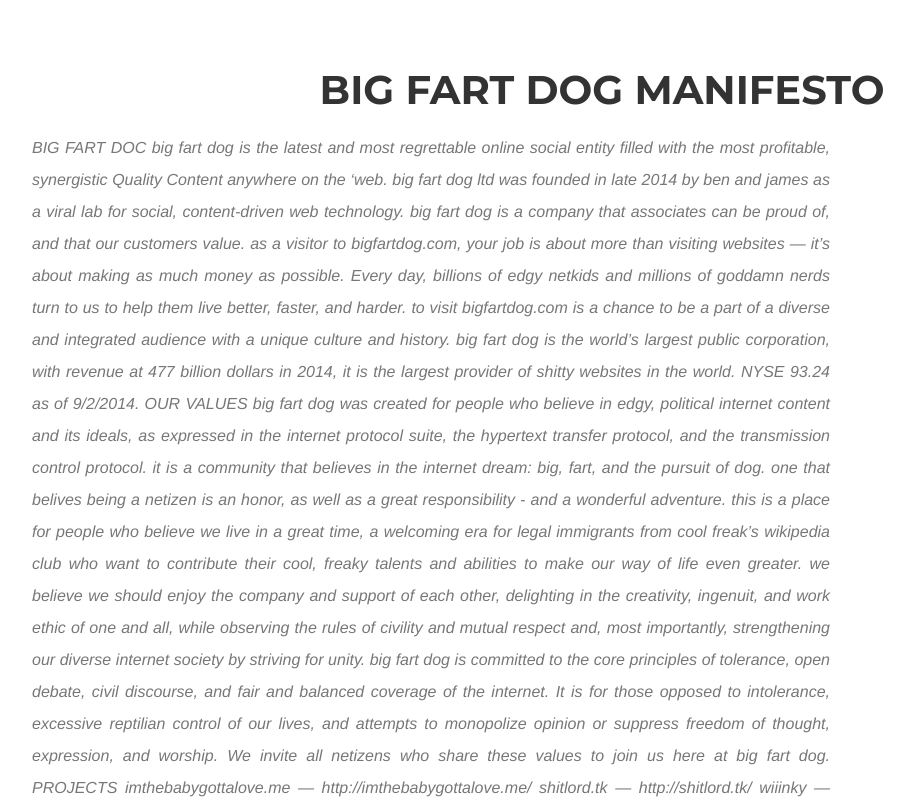
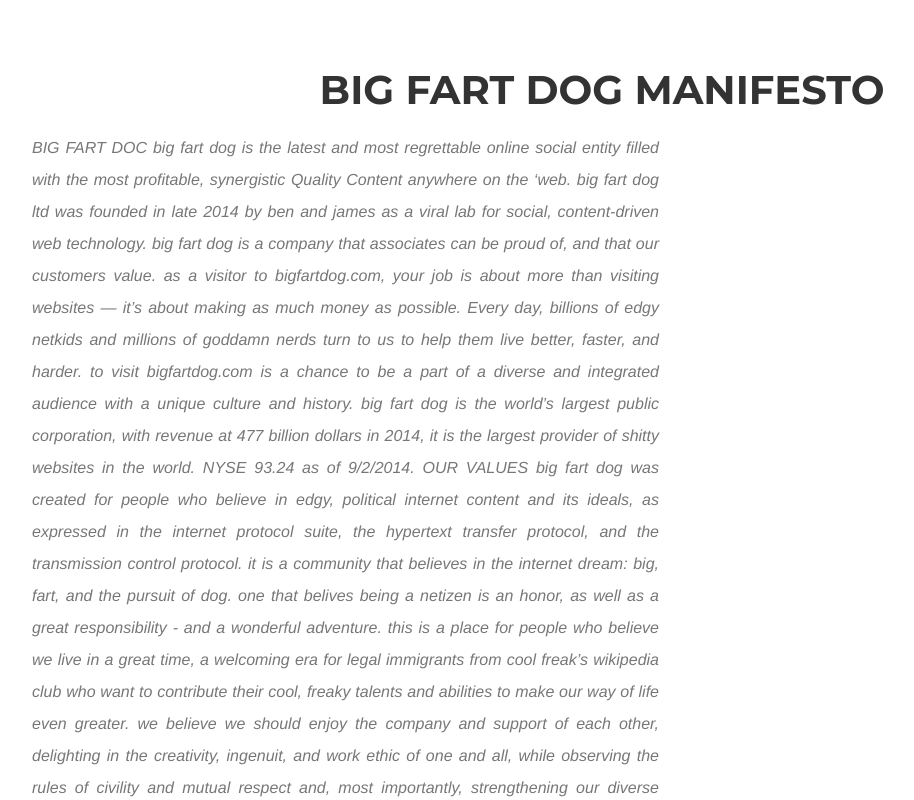
Before and after one commit to bigfartdog/bigfartdog.github.io, a plain HTML site: page newindex.html in a window 1280 px wide. Shown: the part 840-1640 px from the top of the page, without its empty margins (38-952 px from the left). Drawn offline with nearby package versions, Linux system fonts and the light colour scheme; a web font is replaced by a local one.

Commit message:
Update newindex.html

```diff
--- a/newindex.html
+++ b/newindex.html
@@ -94,7 +94,7 @@
             <div class="row">
                 <div class="col-lg-12 text-center">
                     <h2 class="section-heading">Big Fart Dog Manifesto</h2>
-                    <h3 class="section-subheading text-muted" style="line-height:2em;width:70%;text-align:justify;">BIG FART DOC
+                    <h3 class="section-subheading text-muted" style="line-height:2em;width:70%;text-align:justify;padding-right:15%;">BIG FART DOC
 
 big fart dog is the latest and most regrettable online social entity filled with the most profitable, synergistic Quality Content anywhere on the ‘web.
 
```
